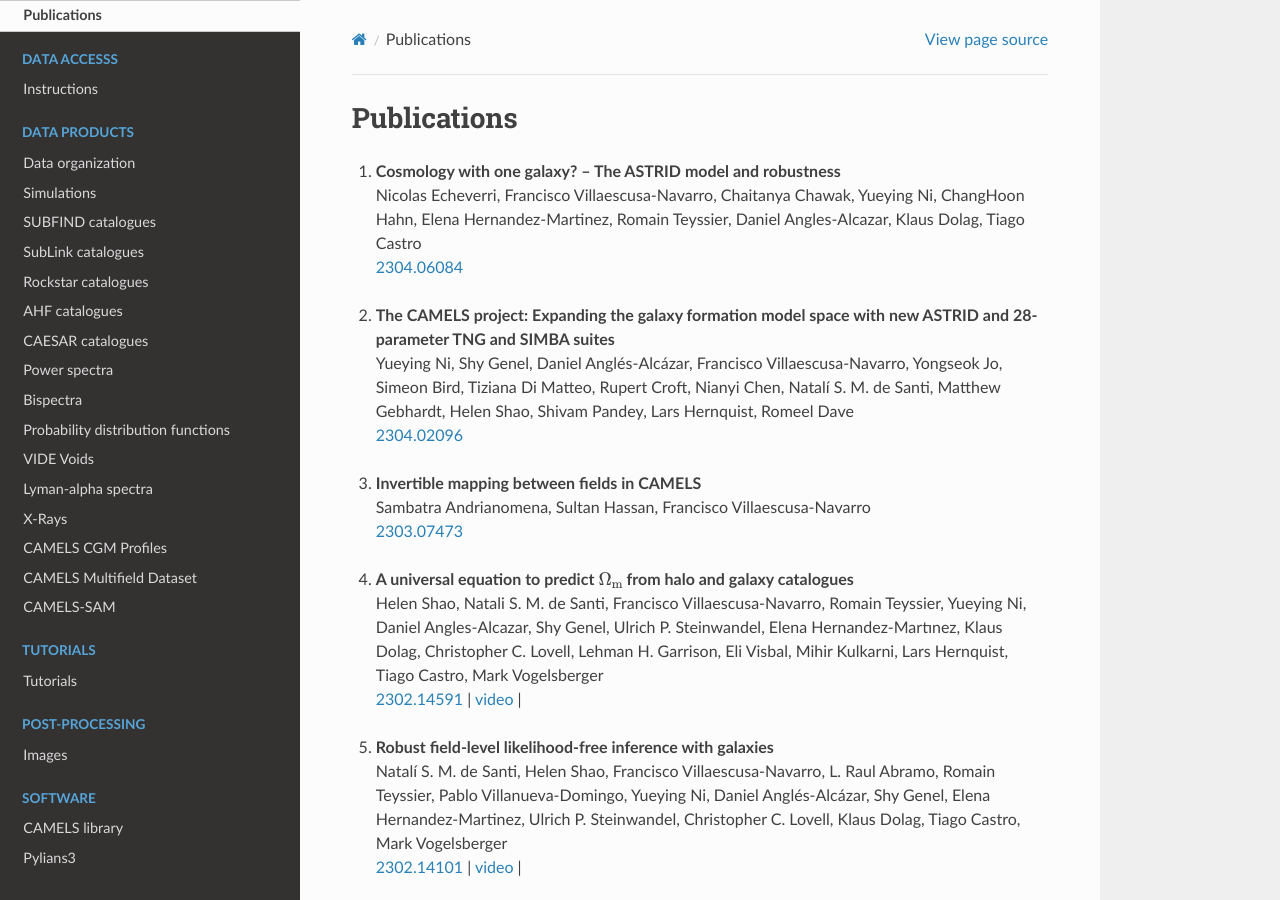
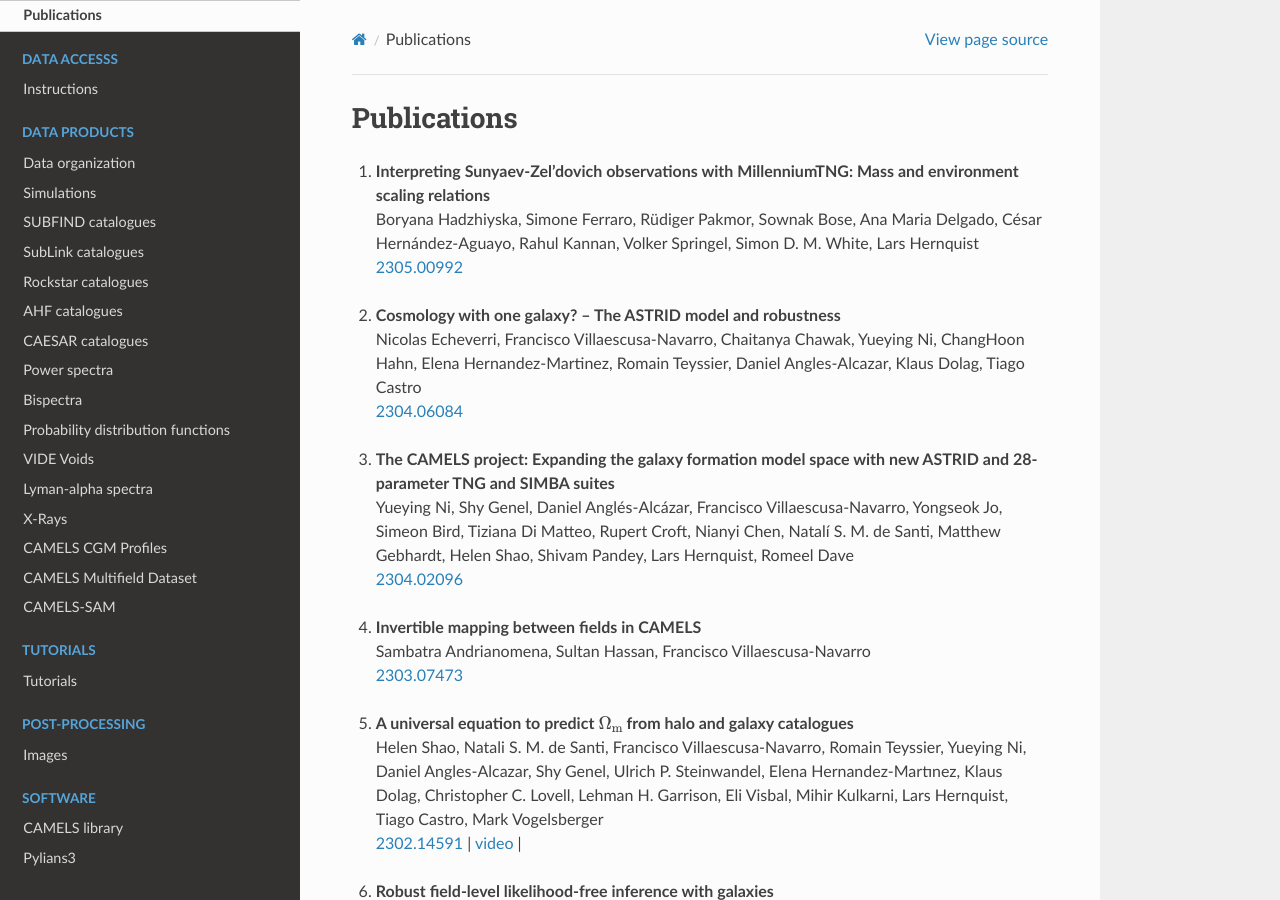
Before and after one commit to franciscovillaescusa/CAMELS, a Sphinx documentation site: the page built from docs/source/publications.rst, in a window 1280 px wide and 900 px high. Built offline with Sphinx 7.4.7 and the Read the Docs theme 2.0.0, drawn with Linux system fonts in a browser that asks for light colours; pages that are not in the unit, such as notebooks, are missing from menus.

Commit message:
publications updated

```diff
--- a/docs/source/publications.rst
+++ b/docs/source/publications.rst
@@ -1,6 +1,10 @@
 ************
 Publications
 ************
+
+#. | **Interpreting Sunyaev-Zel'dovich observations with MillenniumTNG: Mass and environment scaling relations**
+   | Boryana Hadzhiyska, Simone Ferraro, Rüdiger Pakmor, Sownak Bose, Ana Maria Delgado, César Hernández-Aguayo, Rahul Kannan, Volker Springel, Simon D. M. White, Lars Hernquist
+   | `2305.00992 <https://arxiv.org/abs/2305.00992>`_
 
 #. | **Cosmology with one galaxy? -- The ASTRID model and robustness**
    | Nicolas Echeverri, Francisco Villaescusa-Navarro, Chaitanya Chawak, Yueying Ni, ChangHoon Hahn, Elena Hernandez-Martinez, Romain Teyssier, Daniel Angles-Alcazar, Klaus Dolag, Tiago Castro
```
